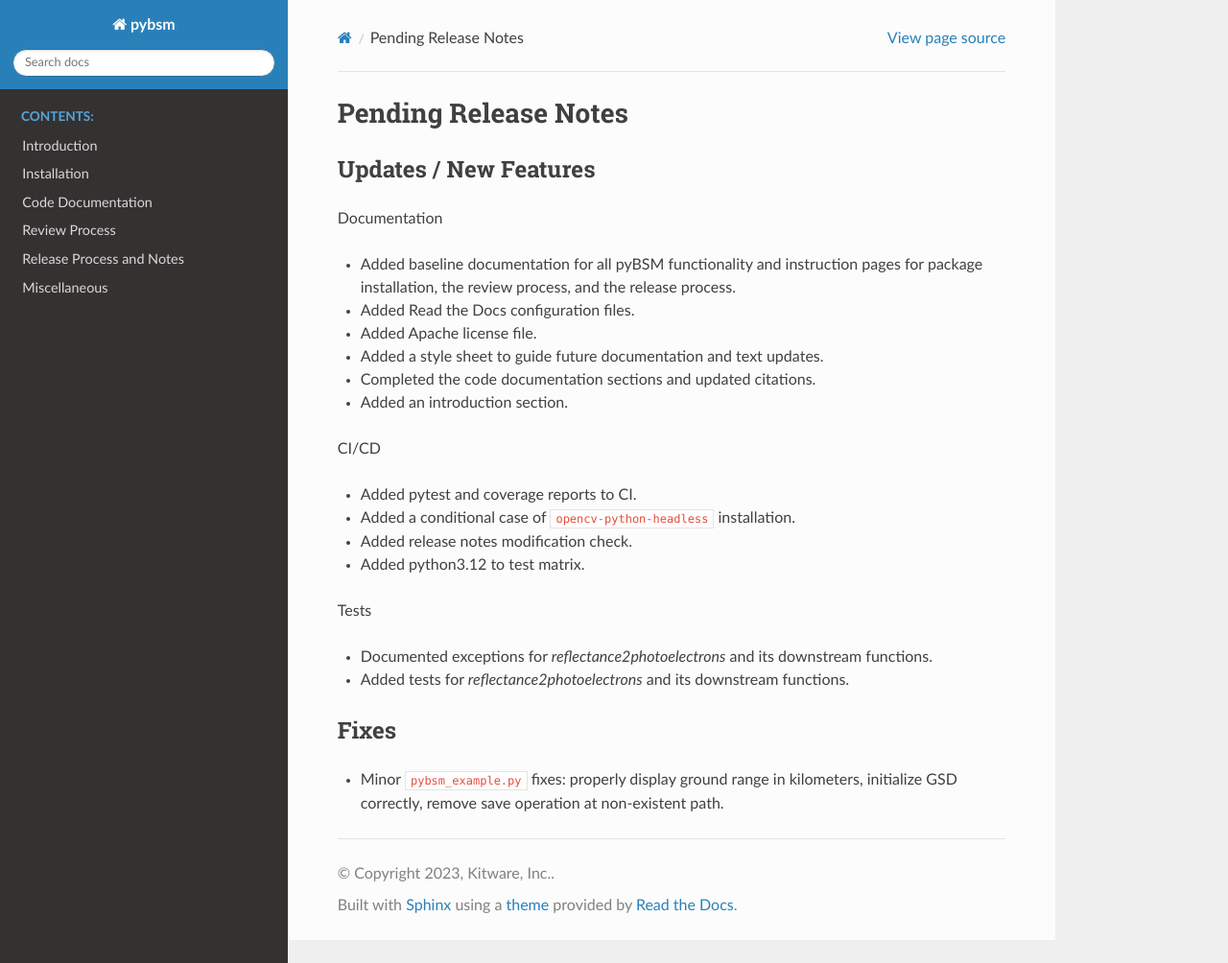
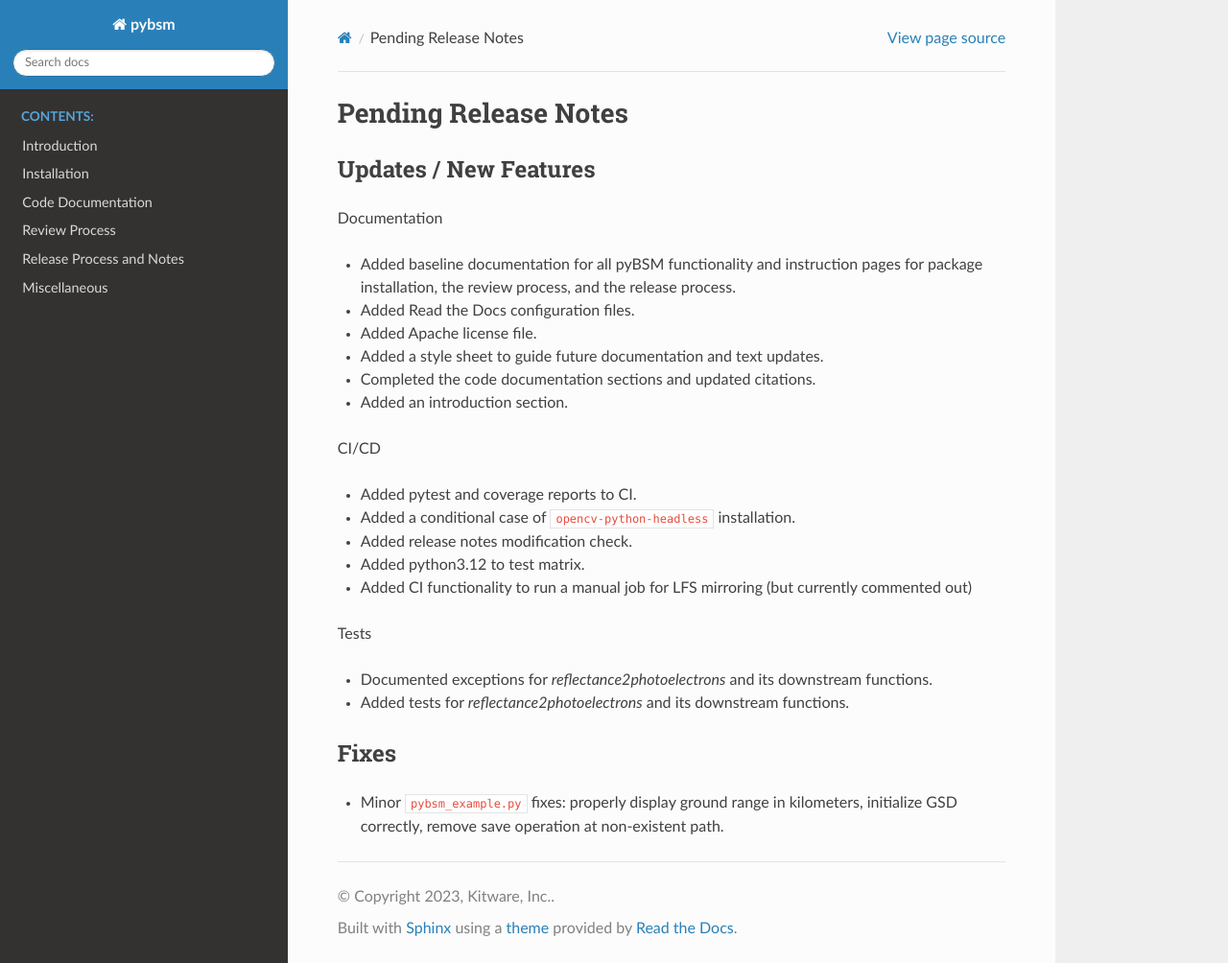
Before and after one commit to Kitware/pybsm, a Sphinx documentation site: the page built from docs/release_notes/pending_release.rst, in a window 1280 px wide and 1004 px high. Shown: the whole window at 96% size. Built offline with Sphinx 7.4.7 and the Read the Docs theme 2.0.0, drawn with Linux system fonts in a browser that asks for light colours.

Commit message:
Add manual mirror-lfs job to CI script

```diff
--- a/docs/release_notes/pending_release.rst
+++ b/docs/release_notes/pending_release.rst
@@ -29,6 +29,8 @@ CI/CD
 
 * Added python3.12 to test matrix.
 
+* Added CI functionality to run a manual job for LFS mirroring (but currently commented out)
+
 Tests
 
 * Documented exceptions for `reflectance2photoelectrons` and its downstream functions.
```
Also changed, not shown: .gitlab-ci.yml.
